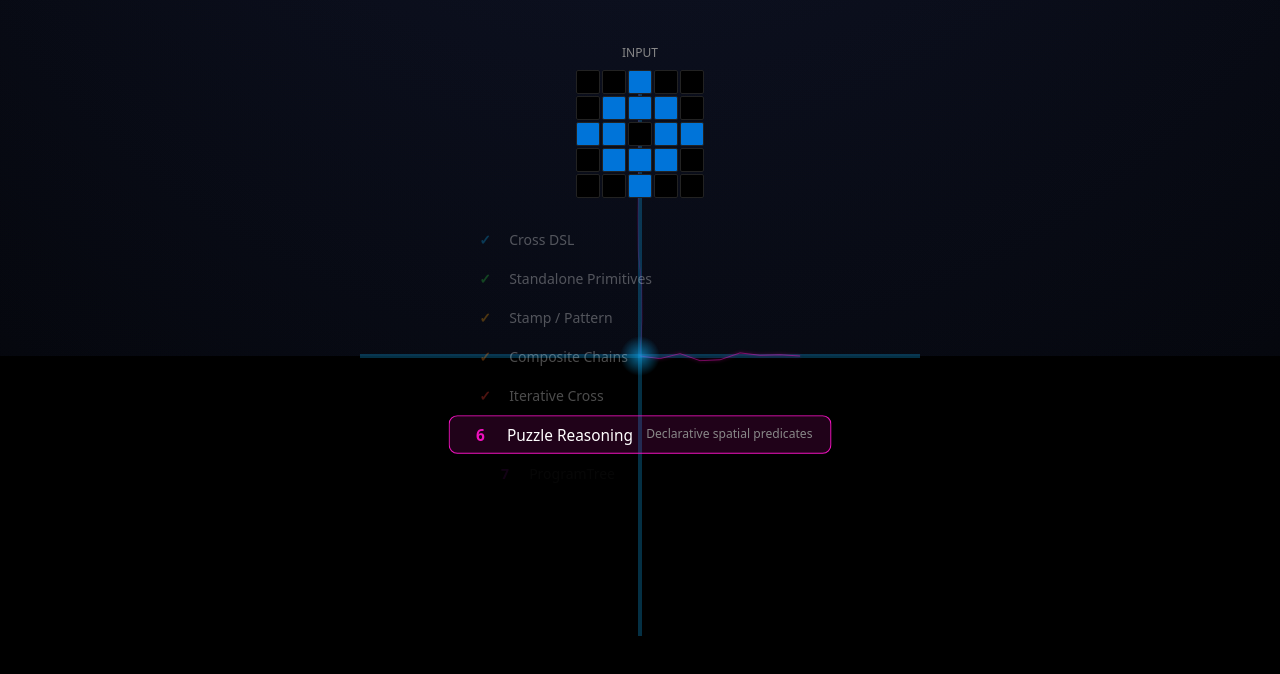
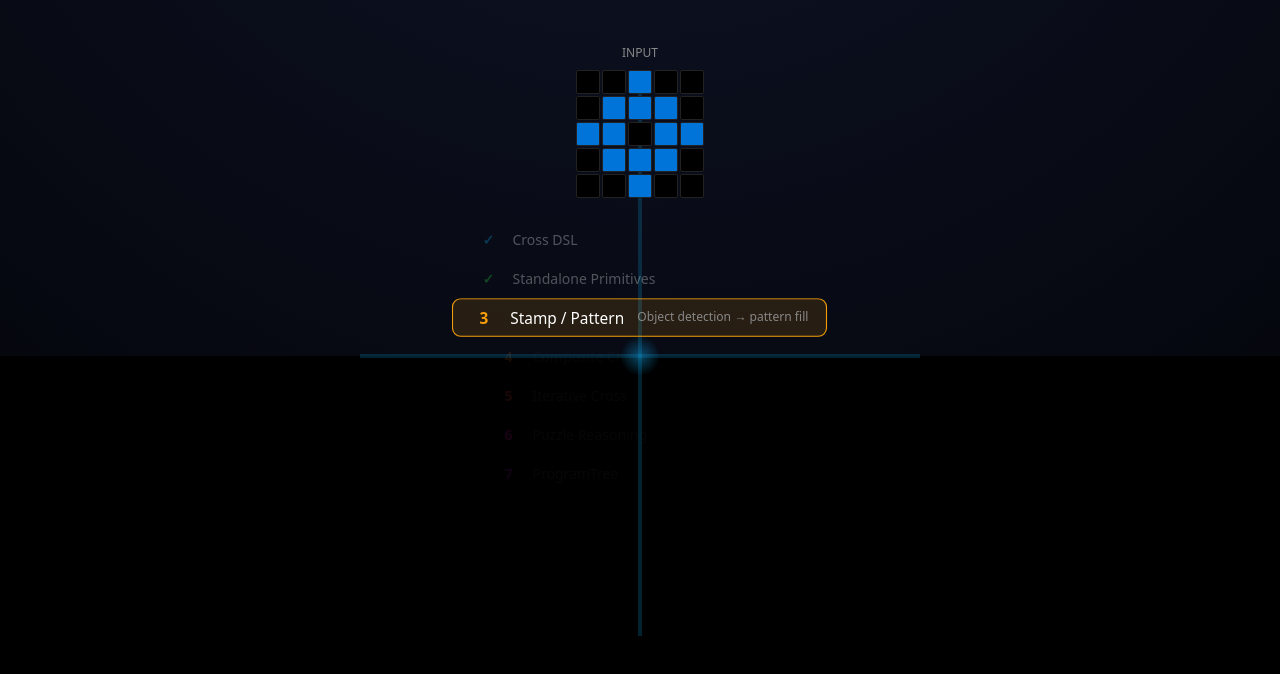
Before and after one commit to Ag3497120/verantyx-v6, a Next.js app: page / in a window 1280 px wide. Shown: the part 1761-2435 px from the top of the page. Built offline with nearby package versions, Linux system fonts and the light colour scheme.

Commit message:
fix: solver animation scroll timing - start earlier, 300vh scroll range

```diff
--- a/src/components/SolverAnimation.tsx
+++ b/src/components/SolverAnimation.tsx
@@ -36,11 +36,11 @@ export default function SolverAnimation() {
   const canvasRef = useRef<HTMLCanvasElement>(null);
   const { scrollYProgress } = useScroll({
     target: containerRef,
-    offset: ['start end', 'end start'],
+    offset: ['start start', 'end end'],
   });
 
   // Map scroll progress to animation phase (0-1)
-  const progress = useTransform(scrollYProgress, [0.1, 0.9], [0, 1]);
+  const progress = useTransform(scrollYProgress, [0, 1], [0, 1]);
   const [progressVal, setProgressVal] = useState(0);
 
   useEffect(() => {
@@ -148,7 +148,7 @@ export default function SolverAnimation() {
   }, [progressVal, currentPhase]);
 
   return (
-    <div ref={containerRef} style={{ minHeight: '200vh', position: 'relative' }}>
+    <div ref={containerRef} style={{ minHeight: '300vh', position: 'relative' }}>
       <div style={{
         position: 'sticky',
         top: 0,
```
